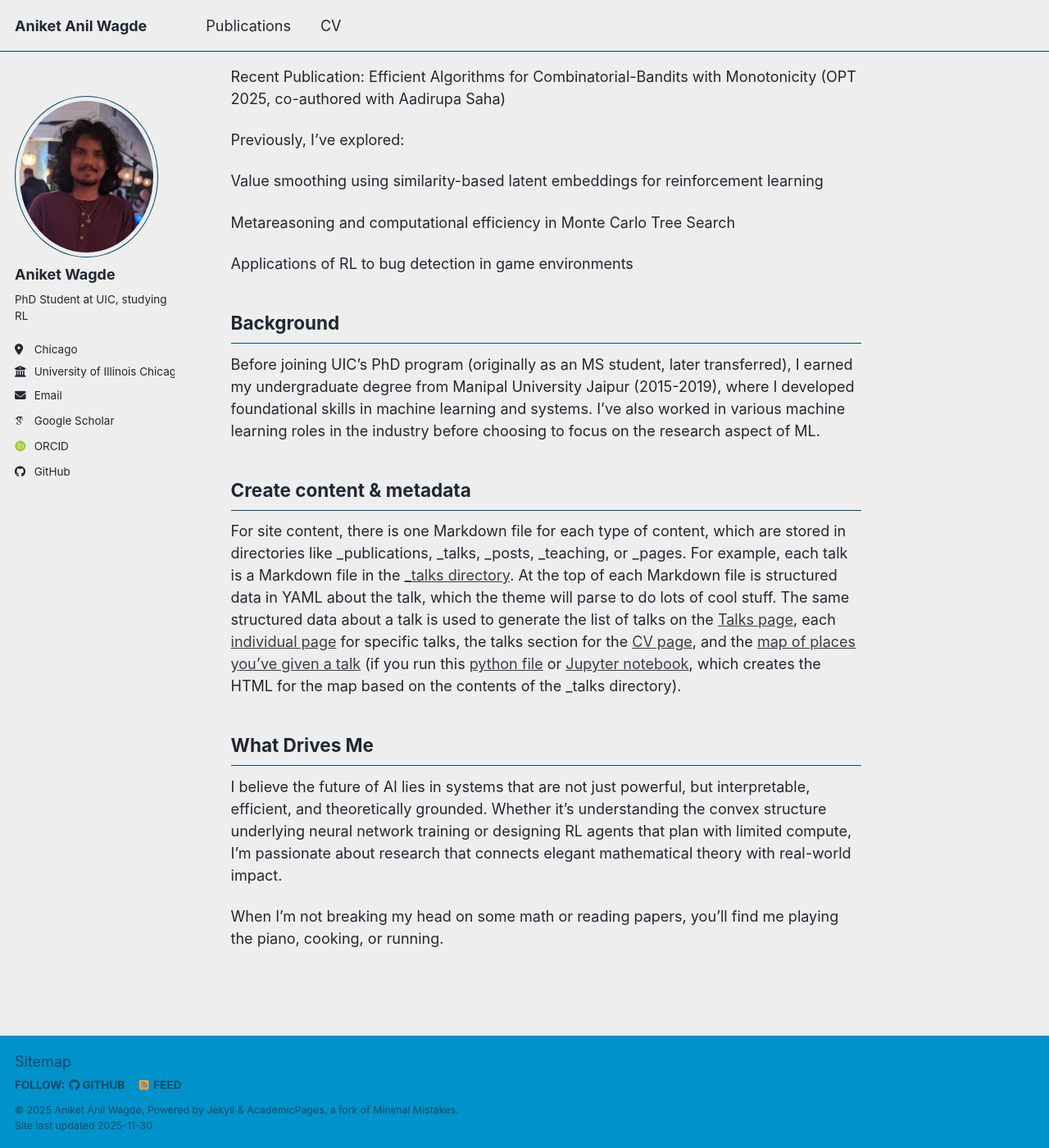
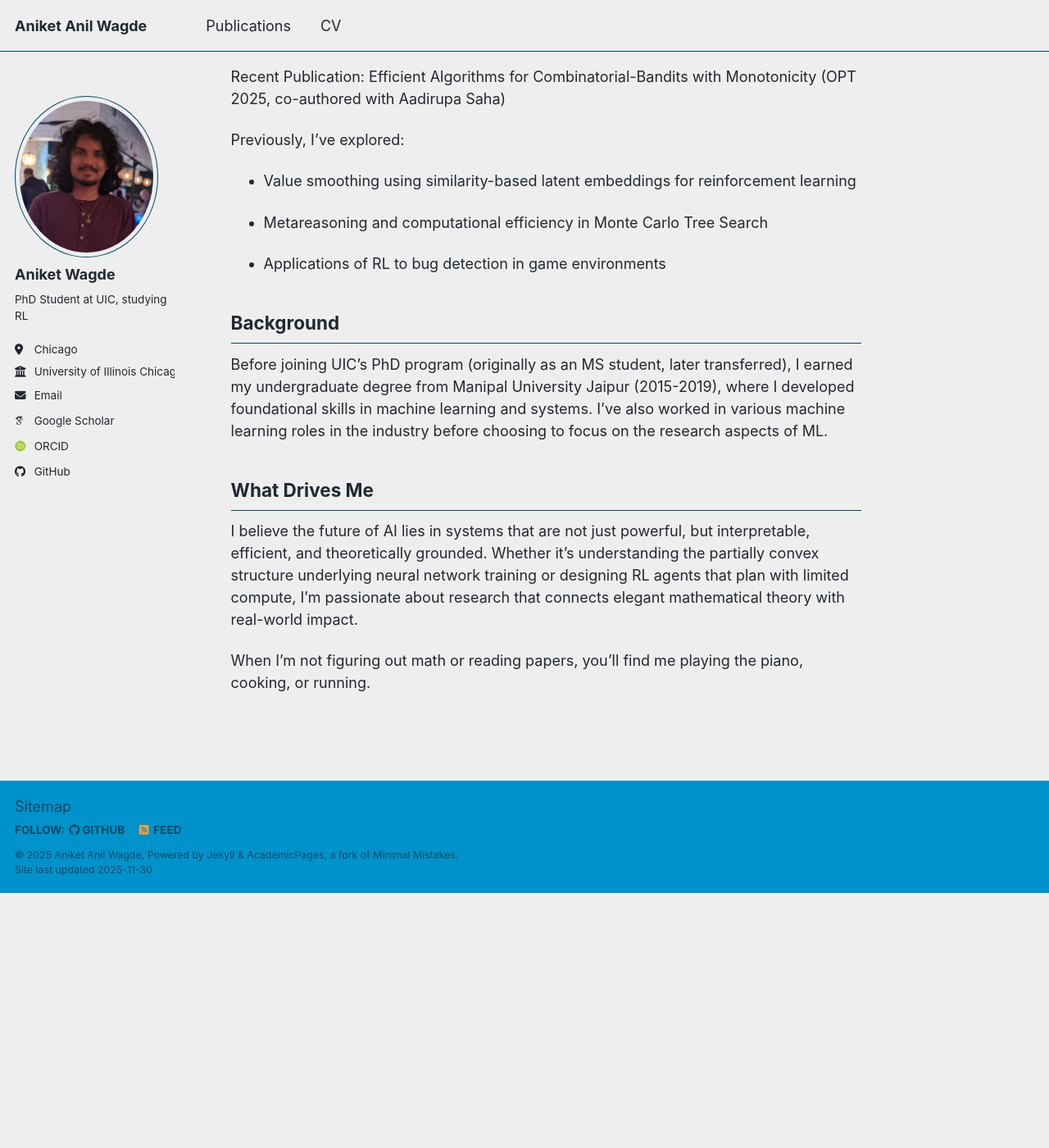
Before and after one commit to Swagget/Swagget.github.io, a Jekyll site: the page built from _pages/about.md, in a window 1280 px wide and 1400 px high, scrolled down 1152 px. Shown: the whole window at 82% size. Built offline with Jekyll 4.4.1, drawn with Linux system fonts in a browser that asks for light colours; some web fonts are replaced; a script bundle is joined from its source files by our own code; library files that are not in the unit come from our copies; after the commit the page ends 2241 px from its top, so only the background shows below that; some of the changed text lies outside the part shown.

Commit message:
Bug fixes and cleaning up stuff.

```diff
--- a/_includes/social-share.html
+++ b/_includes/social-share.html
@@ -5,13 +5,13 @@
     <h4 class="page__share-title">{{ site.data.ui-text[site.locale].share_on_label | default: "Share on" }}</h4>
   {% endif %}
 
-  <a href="https://bsky.app/intent/compose?text={{ base_path }}{{ page.url }}" class="btn btn--bluesky" title="{{ site.data.ui-text[site.locale].share_on_label | default: 'Share on' }} Bluesky"><i class="fab fa-bluesky" aria-hidden="true"></i><span> Bluesky</span></a>
+<!--  <a href="https://bsky.app/intent/compose?text={{ base_path }}{{ page.url }}" class="btn btn&#45;&#45;bluesky" title="{{ site.data.ui-text[site.locale].share_on_label | default: 'Share on' }} Bluesky"><i class="fab fa-bluesky" aria-hidden="true"></i><span> Bluesky</span></a>-->
 
   <a href="https://www.facebook.com/sharer/sharer.php?u={{ base_path }}{{ page.url }}" class="btn btn--facebook" title="{{ site.data.ui-text[site.locale].share_on_label | default: 'Share on' }} Facebook"><i class="fab fa-facebook" aria-hidden="true"></i><span> Facebook</span></a>
 
   <a href="https://www.linkedin.com/shareArticle?mini=true&url={{ base_path }}{{ page.url }}" class="btn btn--linkedin" title="{{ site.data.ui-text[site.locale].share_on_label | default: 'Share on' }} LinkedIn"><i class="fab fa-linkedin" aria-hidden="true"></i><span> LinkedIn</span></a>
 
-  <a href="https://www.addtoany.com/add_to/mastodon?linkurl={{  base_path | append: page.url | url_encode }}" class="btn btn--mastodon" title="{{ site.data.ui-text[site.locale].share_on_label | default: 'Share on' }} Mastodon"><i class="fab fa-mastodon" aria-hidden="true"></i><span> Mastodon</span></a>
+<!--  <a href="https://www.addtoany.com/add_to/mastodon?linkurl={{  base_path | append: page.url | url_encode }}" class="btn btn&#45;&#45;mastodon" title="{{ site.data.ui-text[site.locale].share_on_label | default: 'Share on' }} Mastodon"><i class="fab fa-mastodon" aria-hidden="true"></i><span> Mastodon</span></a>-->
 
-  <a href="https://x.com/intent/post?text={{ base_path }}{{ page.url }}" class="btn btn--x" title="{{ site.data.ui-text[site.locale].share_on_label | default: 'Share on' }} X"><i class="fab fa-x-twitter" aria-hidden="true"></i><span> X (formerly Twitter)</span></a>
+<!--  <a href="https://x.com/intent/post?text={{ base_path }}{{ page.url }}" class="btn btn&#45;&#45;x" title="{{ site.data.ui-text[site.locale].share_on_label | default: 'Share on' }} X"><i class="fab fa-x-twitter" aria-hidden="true"></i><span> X (formerly Twitter)</span></a>-->
 </section>
--- a/_pages/about.md
+++ b/_pages/about.md
@@ -34,23 +34,19 @@
 
 Previously, I've explored:
 
-Value smoothing using similarity-based latent embeddings for reinforcement learning
+- Value smoothing using similarity-based latent embeddings for reinforcement learning
 
-Metareasoning and computational efficiency in Monte Carlo Tree Search
+- Metareasoning and computational efficiency in Monte Carlo Tree Search
 
-Applications of RL to bug detection in game environments
+- Applications of RL to bug detection in game environments
 
 Background
 ------
-Before joining UIC's PhD program (originally as an MS student, later transferred), I earned my undergraduate degree from Manipal University Jaipur (2015-2019), where I developed foundational skills in machine learning and systems. I've also worked in various machine learning roles in the industry before choosing to focus on the research aspect of ML.
-
-Create content & metadata
-------
-For site content, there is one Markdown file for each type of content, which are stored in directories like _publications, _talks, _posts, _teaching, or _pages. For example, each talk is a Markdown file in the [_talks directory](https://github.com/academicpages/academicpages.github.io/tree/master/_talks). At the top of each Markdown file is structured data in YAML about the talk, which the theme will parse to do lots of cool stuff. The same structured data about a talk is used to generate the list of talks on the [Talks page](https://academicpages.github.io/talks), each [individual page](https://academicpages.github.io/talks/2012-03-01-talk-1) for specific talks, the talks section for the [CV page](https://academicpages.github.io/cv), and the [map of places you've given a talk](https://academicpages.github.io/talkmap.html) (if you run this [python file](https://github.com/academicpages/academicpages.github.io/blob/master/talkmap.py) or [Jupyter notebook](https://github.com/academicpages/academicpages.github.io/blob/master/talkmap.ipynb), which creates the HTML for the map based on the contents of the _talks directory).
+Before joining UIC's PhD program (originally as an MS student, later transferred), I earned my undergraduate degree from Manipal University Jaipur (2015-2019), where I developed foundational skills in machine learning and systems. I've also worked in various machine learning roles in the industry before choosing to focus on the research aspects of ML.
 
 What Drives Me
 ------
 
-I believe the future of AI lies in systems that are not just powerful, but interpretable, efficient, and theoretically grounded. Whether it's understanding the convex structure underlying neural network training or designing RL agents that plan with limited compute, I'm passionate about research that connects elegant mathematical theory with real-world impact.
+I believe the future of AI lies in systems that are not just powerful, but interpretable, efficient, and theoretically grounded. Whether it's understanding the partially convex structure underlying neural network training or designing RL agents that plan with limited compute, I'm passionate about research that connects elegant mathematical theory with real-world impact.
 
-When I'm not breaking my head on some math or reading papers, you'll find me playing the piano, cooking, or running.
+When I'm not figuring out math or reading papers, you'll find me playing the piano, cooking, or running.
```
Also changed, not shown: other parts of _pages/about.md (+1 -1 lines), _publications/2009-10-01-paper-title-number-1.md (+3 -1 lines).
